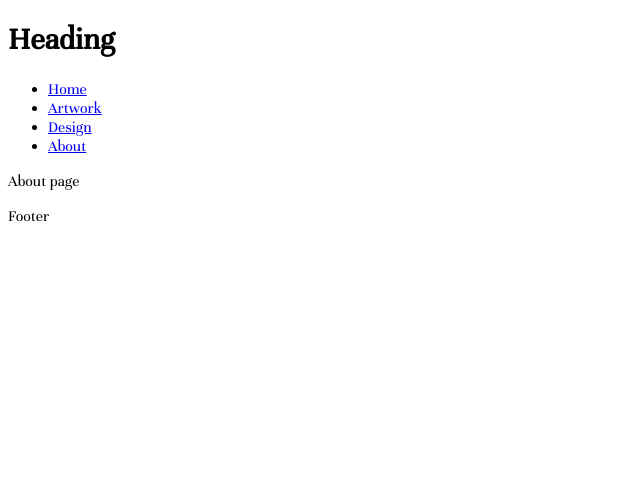
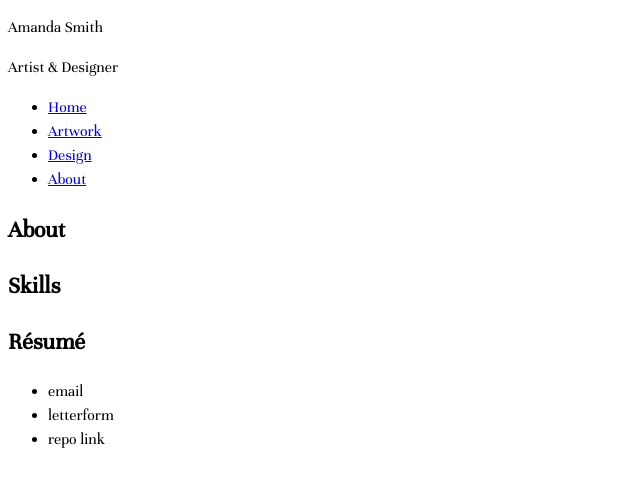
Before and after one commit to asmithorn/asmithorn.github.io, a Jekyll site: the page built from about/index.html, in a window 1280 px wide. Shown: the top 487 px of the page, without its empty margins (0-640 px from the left). Built offline with Jekyll 4.4.1, drawn with Linux system fonts in a browser that asks for light colours.

Commit message:
several changes

```diff
--- a/_layouts/default.html
+++ b/_layouts/default.html
@@ -10,7 +10,10 @@
 
   <body>
     <header>
-        <h1>Heading</h1>
+      <div>
+        <p>Amanda Smith</p>
+        <p>Artist &amp; Designer</p>
+      </div>
         <nav role="navigation">
             <ul>
               {% for item in site.data.navigation.docs %}
@@ -27,7 +30,11 @@
     </main>
 
     <footer role="contentinfo">
-      <p>Footer</p>
+      <ul>
+        <li>email</li>
+        <li>letterform</li>
+        <li>repo link</li>
+      </ul>
     </footer>
   </body>
 
--- a/about/index.html
+++ b/about/index.html
@@ -1,4 +1,8 @@
 ---
 layout: default
 ---
-<p>About page</p>
+<section>
+  <h1>About</h1>
+  <h2>Skills</h2>
+  <h2>R&eacute;sum&eacute;</h2>
+</section>
--- a/css/style.scss
+++ b/css/style.scss
@@ -5,6 +5,10 @@
 
 @import "fonts";
 
-body {
-  font-family:'unnaregular';
+html {
+  font-family: 'unnaregular', 'Times New Roman', Times, serif;
+  font-size: 100%;
+  font-style: normal;
+  font-weight: normal;
+  line-height: 1.5;
 }
```
